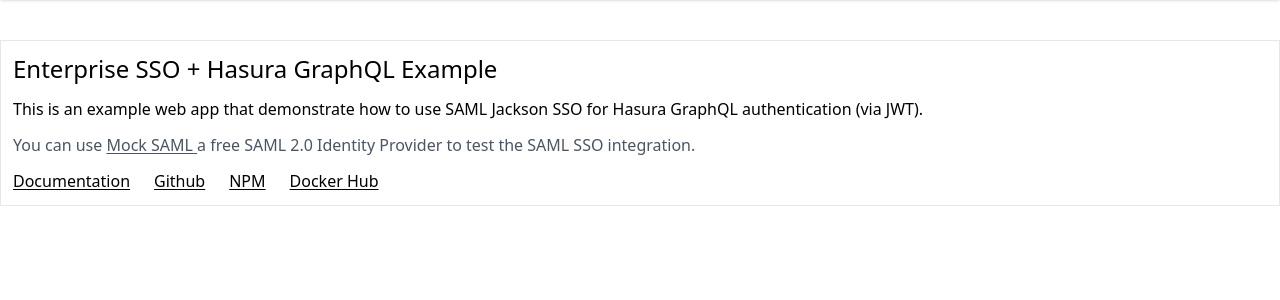
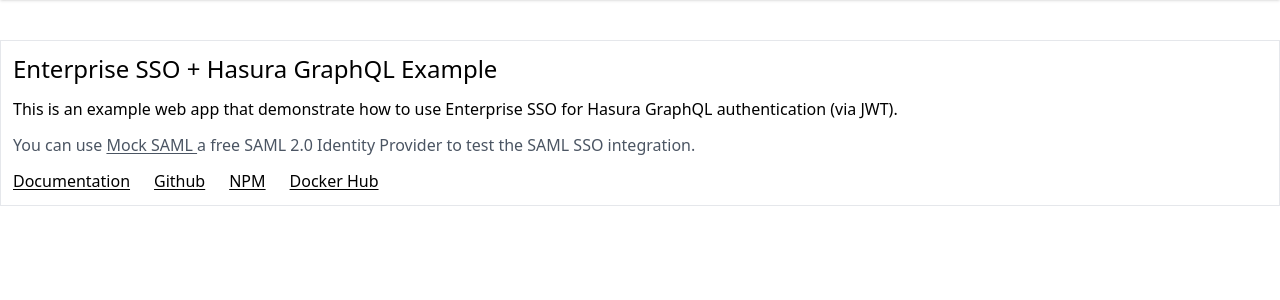
Before and after one commit to boxyhq/jackson-examples, a Node server app: page / in a window 1280 px wide. Shown: the part 56-356 px from the top of the page. Run offline with Node 20, Linux system fonts and the light colour scheme; style sheets or scripts are compiled from the project's sources.

Commit message:
text tweaks

```diff
--- a/apps/hasura-express/views/index.ejs
+++ b/apps/hasura-express/views/index.ejs
@@ -12,7 +12,7 @@
       <div class="space-y-3 border border-gray-200 px-3 py-3">
         <h1 class="text-2xl">Enterprise SSO + Hasura GraphQL Example</h1>
         <p>
-          This is an example web app that demonstrate how to use SAML Jackson SSO for Hasura GraphQL
+          This is an example web app that demonstrate how to use Enterprise SSO for Hasura GraphQL
           authentication (via JWT).
         </p>
         <p class="text-gray-600">
--- a/apps/hasura-nextjs/pages/index.tsx
+++ b/apps/hasura-nextjs/pages/index.tsx
@@ -7,7 +7,7 @@
       <div className='space-y-4'>
         <h2 className='text-2xl'>SAML Jackson + Hasura GraphQL Example</h2>
         <p>
-          This is an example web app that demonstrate how to use SAML Jackson SSO for Hasura GraphQL
+          This is an example web app that demonstrate how to use Enterprise SSO for Hasura GraphQL
           authentication (via JWT).
         </p>
         <p className='text-gray-600'>
```
